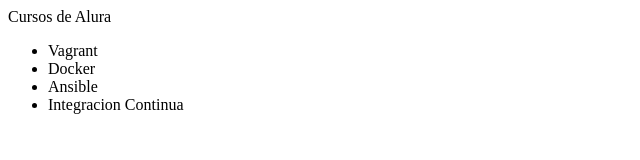
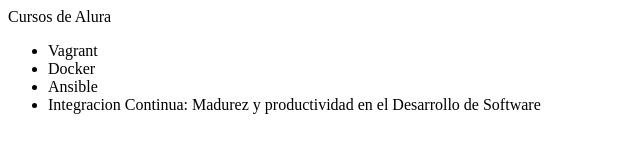
Before and after one commit to Jp3042/Alura-git, a plain HTML site: page index.html in a window 1280 px wide. Shown: the whole page, without its empty margins (0-640 px from the left). Drawn offline with Linux system fonts and the light colour scheme.

Commit message:
Renombrando curso de Integración Continua

```diff
--- a/index.html
+++ b/index.html
@@ -9,7 +9,7 @@
             <li>Vagrant</li>
             <li>Docker</li>
             <li>Ansible</li>
-            <li>Integracion Continua</li>
+            <li>Integracion Continua: Madurez y productividad en el Desarrollo de Software</li>
         </ul>
     </body>
 </html>
```
